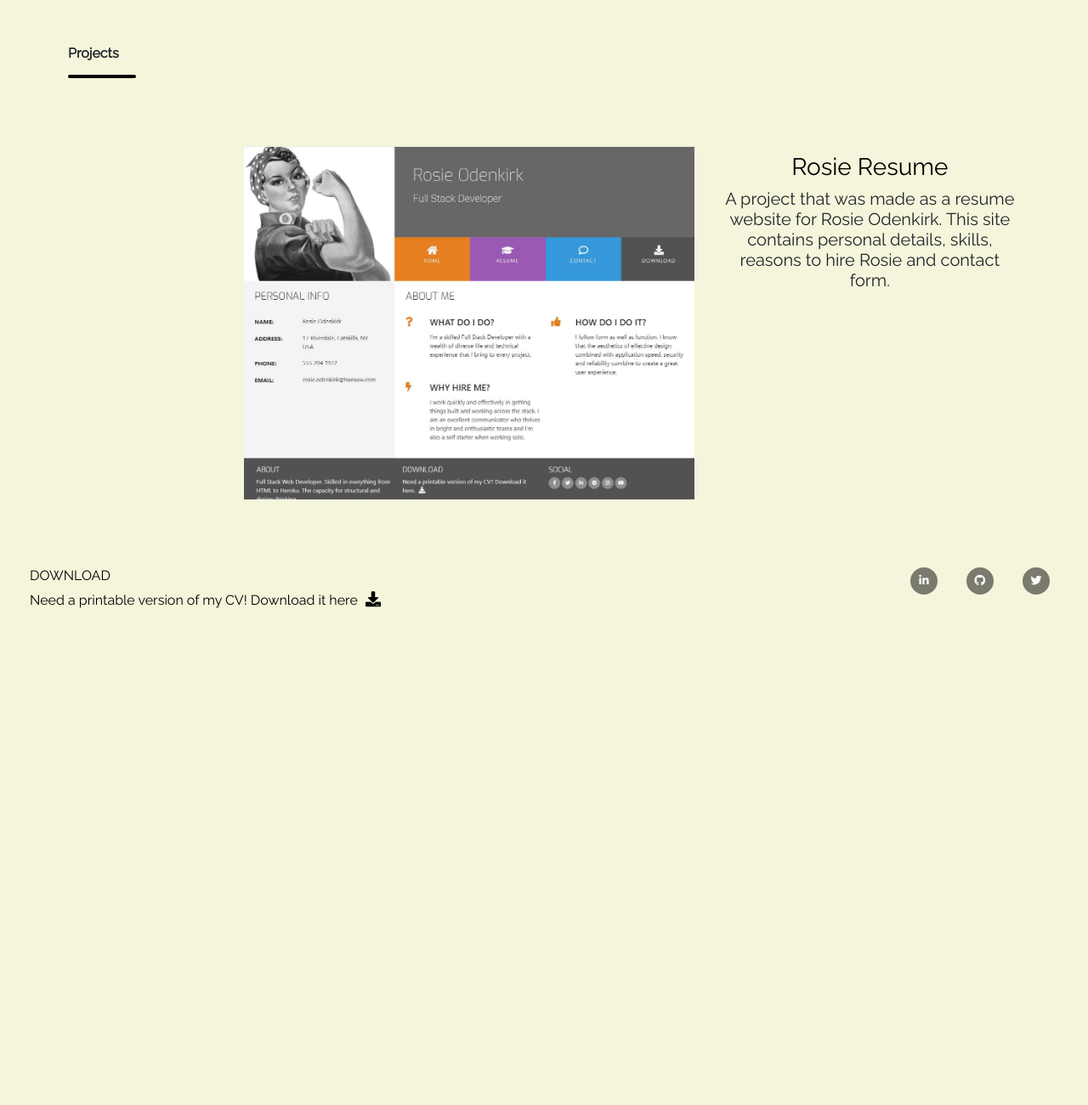
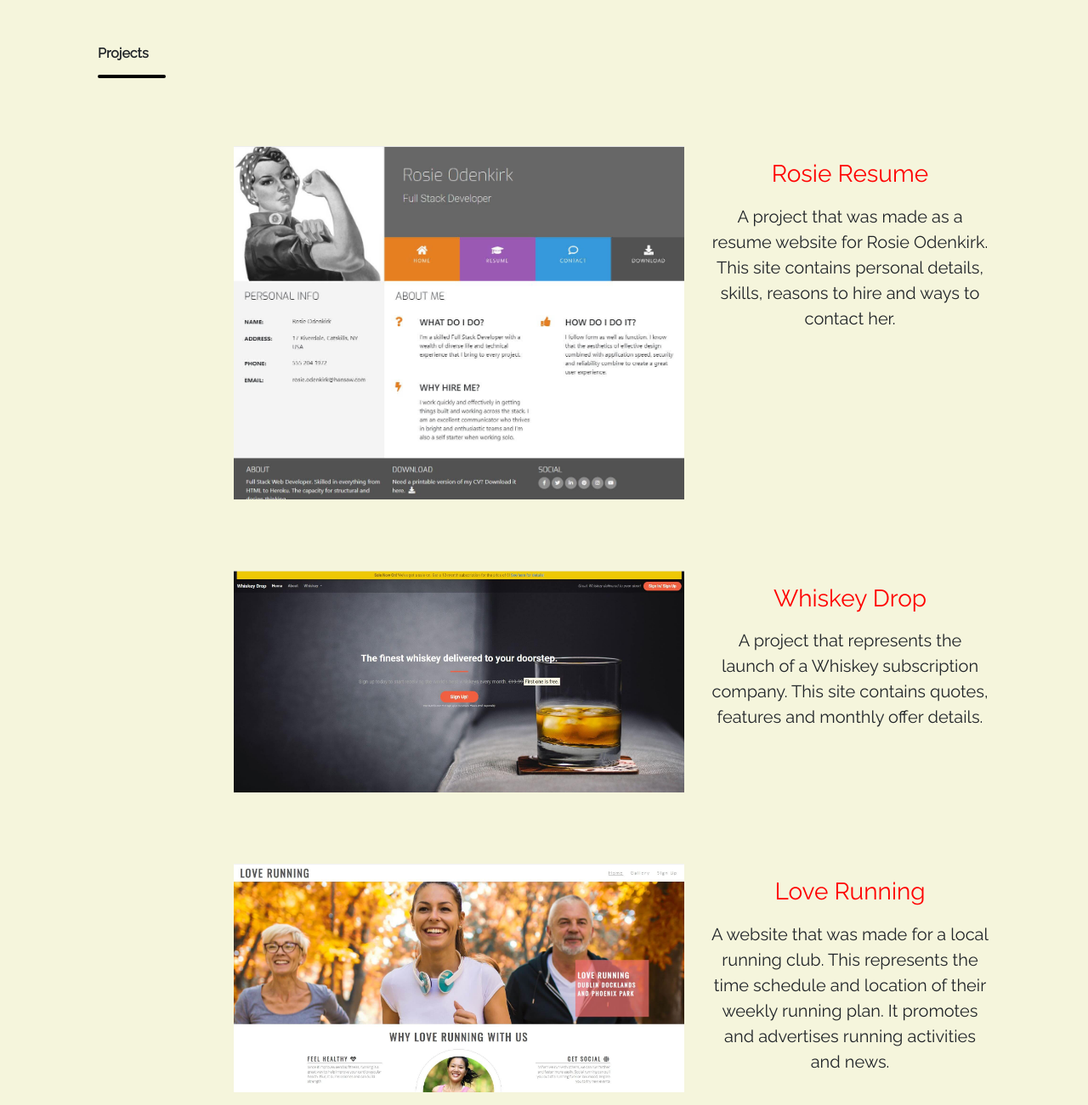
Before and after one commit to Code-Institute-Submissions/MS1-KiranResume, a plain HTML site: page index.html in a window 1280 px wide. Shown: the part 839-2140 px from the top of the page at 85% size. Before the commit the page ends 1607 px from the top, so only its background shows below. Drawn offline with nearby package versions, Linux system fonts and the light colour scheme.

Commit message:
add whiskey, loverunning section in projects section. css update for project section.

```diff
--- a/assets/css/style.css
+++ b/assets/css/style.css
@@ -153,11 +153,23 @@ body {
   font-family: "Raleway", sans-serif;
   font-size: 14px;
 }
+.portfolio-container .row{
+    margin-right: 20px;
+    margin-left: 20px;
+}
 
 .portfolio-container h6 {
   font-family: "Raleway", sans-serif;
   font-weight: 600;
   padding-top: 50px;
+}
+.portfolio-containe h3{
+    color: #e84610;
+}
+.portfolio-container p{
+    font-family: "Raleway", sans-serif;
+    font-size:20px;
+    padding-top: 10px;
 }
 .block-divider {
   margin-right: 100%;
--- a/index.html
+++ b/index.html
@@ -153,24 +153,100 @@
         </div>
         <div class="row align-item-center text-center row-project pt-5 mt-3">
           <div class="col-sm-7 col-md-8 col-lg-7 col-xl-8">
-                <a href="#" target="_blank">
-                <img class="img-fluid max-width: auto height: 100% float-right" style="width: 100%; height: auto;" alt="rosie" src="assets/images/rosie.jpg">
+            <a
+              href="https://github.com/Kiran6248/resume-miniproject"
+              target="_blank"
+            >
+              <img
+                class="img-fluid max-width: auto height: 100% float-right"
+                style="width: 100%; height: auto"
+                alt="rosie"
+                src="assets/images/rosie.jpg"
+              />
             </a>
           </div>
-             <div class="col-sm-5 col-md-4 col-lg-5 col-xl-4 pt-2" >
+          <div class="col-sm-5 col-md-4 col-lg-5 col-xl-4 pt-3">
             <div class="project1">
-             <a style="color:black;" href="#" target="_blank">
+              <a
+                style="color: red"
+                href="https://github.com/Kiran6248/resume-miniproject"
+                target="_blank"
+              >
                 <h3>Rosie Resume</h3>
               </a>
-             <h5>
+              <p>
                 A project that was made as a resume website for Rosie Odenkirk.
-             This site contains personal details, skills, reasons to hire Rosie and contact form.
-
-
-             </h5>
+                This site contains personal details, skills, reasons to hire
+             and ways to contact her.
+              </p>
             </div>
           </div>
         </div>
+        <div class="space"></div>
+        <div class="row align-item-center text-center row-project pt-5 mt-3">
+          <div class="col-sm-7 col-md-8 col-lg-7 col-xl-8">
+            <a
+              href="https://github.com/Kiran6248/bootstrap"
+              target="_blank"
+            >
+              <img
+                class="img-fluid max-width: auto height: 100% float-right"
+                style="width: 100%; height: auto"
+                alt="whiskey"
+                src="assets/images/whiskey.jpg"
+              />
+            </a>
+          </div>
+          <div class="col-sm-5 col-md-4 col-lg-5 col-xl-4 pt-3">
+            <div class="project1">
+              <a
+                style="color: red"
+                href="https://github.com/Kiran6248/bootstrap"
+                target="_blank"
+              >
+                <h3>Whiskey Drop</h3>
+              </a>
+              <p>
+                A project that represents the launch of a Whiskey subscription company.
+
+                This site contains quotes, features and monthly offer details.
+              </p>
+            </div>
+          </div>
+        </div>
+         <div class="space"></div>
+        <div class="row align-item-center text-center row-project pt-5 mt-3">
+          <div class="col-sm-7 col-md-8 col-lg-7 col-xl-8">
+            <a
+              href="#"
+              target="_blank"
+            >
+              <img
+                class="img-fluid max-width: auto height: 100% float-right"
+                style="width: 100%; height: auto"
+                alt="love running"
+                src="assets/images/loverunning.jpg"
+              />
+            </a>
+          </div>
+          <div class="col-sm-5 col-md-4 col-lg-5 col-xl-4 pt-3">
+            <div class="project1">
+              <a
+                style="color: red"
+                href="#"
+                target="_blank"
+              >
+                <h3>Love Running</h3>
+              </a>
+              <p>
+                A website that was made for a local running club. This represents the time schedule and location of their weekly running plan.
+                It promotes and advertises running activities and news.
+
+              </p>
+            </div>
+          </div>
+        </div>
+        <div class="space"></div>
       </div>
     </section>
     <footer class="container-fluid">
```
Also changed, not shown: assets/images/loverunning.jpg (added), assets/images/whiskey.jpg (added). Lines whose indentation alone changed are shown as unchanged.
